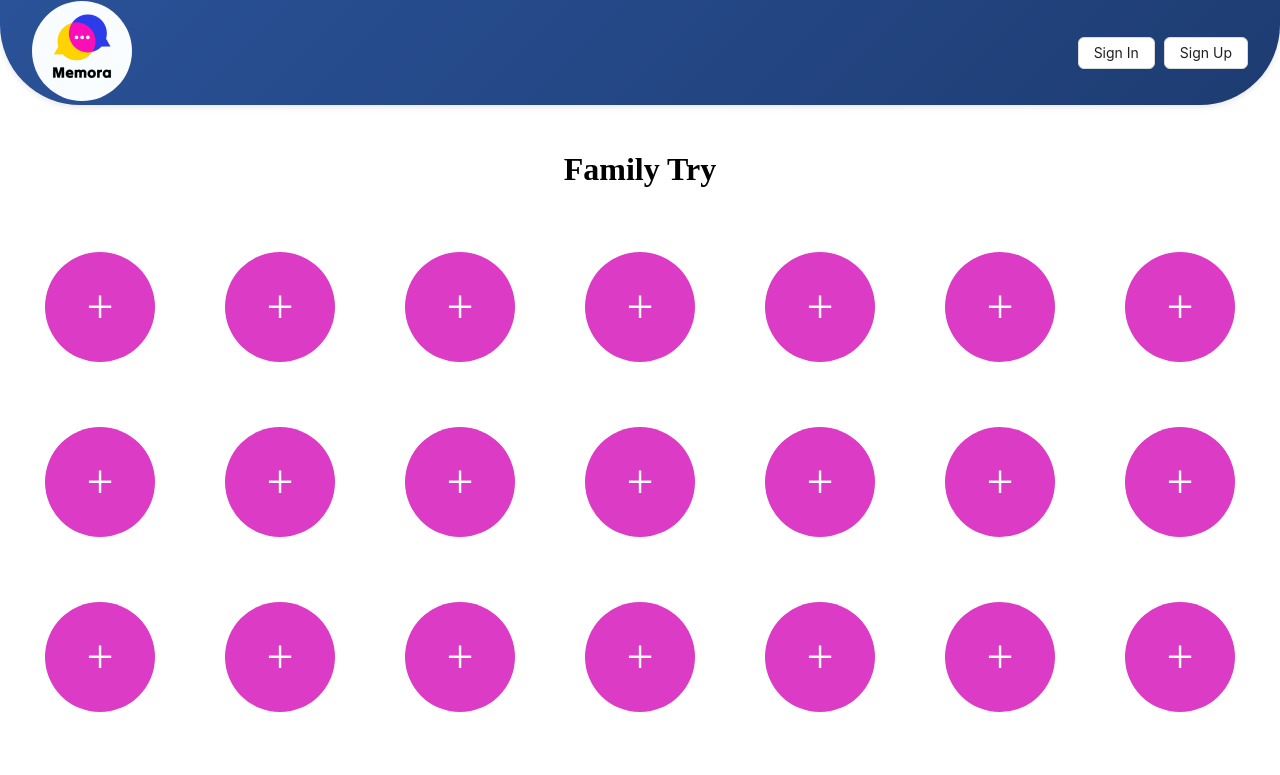
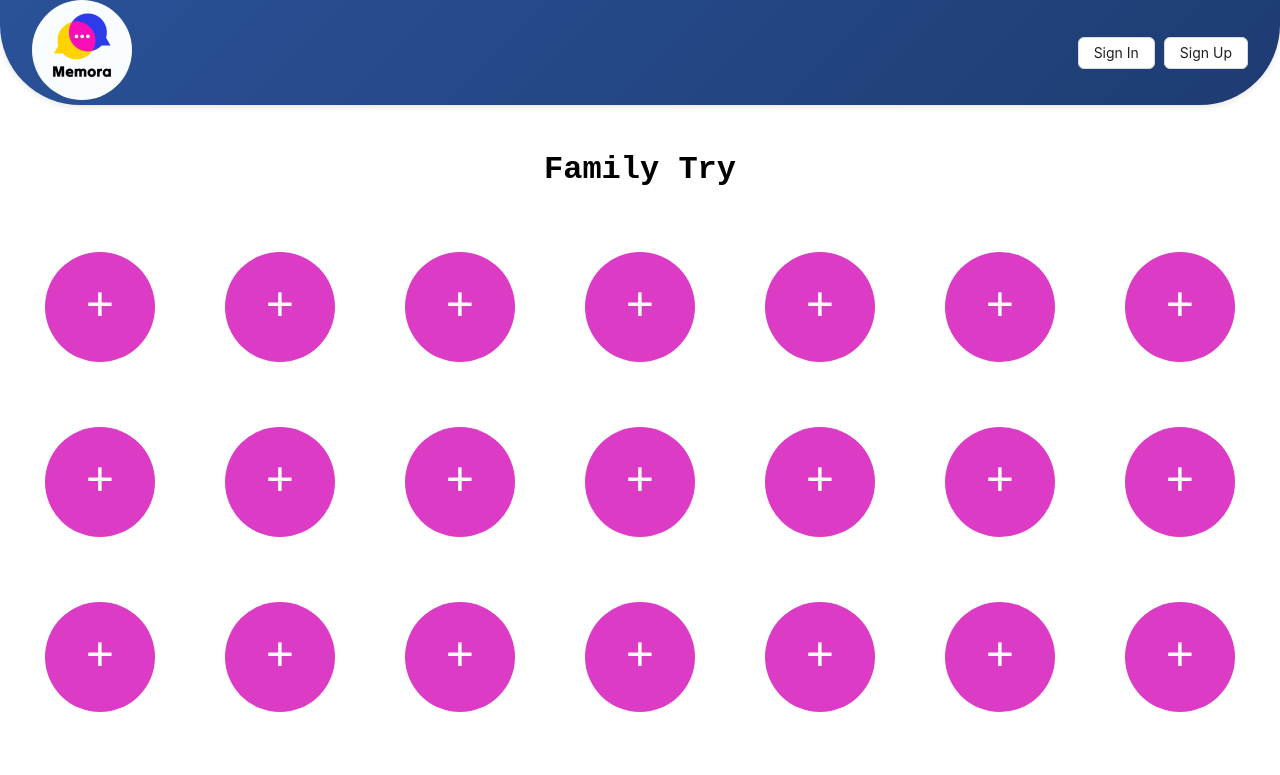
Before and after one commit to Nairi-Khachatryan/Memora, a React (Vite) app in the folder frontend/: page / in a window 1280 px wide. Shown: the top 775 px of the page. Built offline with nearby package versions, Linux system fonts and the light colour scheme.

Commit message:
add global styles and fix error when user can update profile with empty data

```diff
--- a/frontend/src/main.tsx
+++ b/frontend/src/main.tsx
@@ -5,7 +5,7 @@ import { Provider } from 'react-redux';
 import { store } from './app/store.ts';
 import { StrictMode } from 'react';
 import { App } from './App.tsx';
-import './index.css';
+import './styles/global.scss';
 
 const querryClient = new QueryClient();
 
--- a/frontend/src/pages/editProfile/EditProfile.tsx
+++ b/frontend/src/pages/editProfile/EditProfile.tsx
@@ -1,8 +1,8 @@
+import { useAppDispatch, useAppSelector } from '../../app/hooks';
 import { ThemeContext } from '../../context/theme/themeContext';
 import { Card, Form, Input, Button, message } from 'antd';
 import { updateUserInfo } from '../../api/updateUserInfo';
 import { Class } from '../../utils/createShortClassname';
-import { useAppDispatch, useAppSelector } from '../../app/hooks';
 import { useNavigate } from 'react-router-dom';
 import s from './Edit.module.scss';
 import { useContext } from 'react';
@@ -20,11 +20,11 @@ interface valuesProp {
 }
 
 export const EditProfile = () => {
+  const [form] = Form.useForm();
+  const navigate = useNavigate();
+  const dispatch = useAppDispatch();
+  const { theme } = useContext(ThemeContext);
   const userId = useAppSelector((state) => state.user.id);
-  const navigate = useNavigate();
-  const [form] = Form.useForm();
-  const { theme } = useContext(ThemeContext);
-  const dispatch = useAppDispatch();
 
   const onFinish = async (values: valuesProp) => {
     if (!userId) {
@@ -59,7 +59,7 @@ export const EditProfile = () => {
           <Form.Item
             label="Name"
             name="name"
-            rules={[{ message: 'Please Enter Your Name' }]}
+            rules={[{ message: 'Please Enter Your Name', required: true }]}
           >
             <Input placeholder="Enter name" />
           </Form.Item>
@@ -67,7 +67,7 @@ export const EditProfile = () => {
           <Form.Item
             label="Surname"
             name="surname"
-            rules={[{ message: 'Please enter your surname' }]}
+            rules={[{ message: 'Please enter your surname', required: true }]}
           >
             <Input placeholder="Enter Surname" />
           </Form.Item>
@@ -75,7 +75,7 @@ export const EditProfile = () => {
           <Form.Item
             label="Phone"
             name="phone"
-            rules={[{ message: 'Please enter your phone' }]}
+            rules={[{ message: 'Please enter your phone', required: true }]}
           >
             <Input placeholder="Enter phone" />
           </Form.Item>
--- a/frontend/src/index.css
+++ b/frontend/src/styles/global.scss
@@ -1,7 +1,11 @@
 * {
+  margin: 0;
   padding: 0;
-  margin: 0;
   box-sizing: border-box;
+}
+
+body {
+  font-family: 'Courier New';
 }
 
 .container {
```
